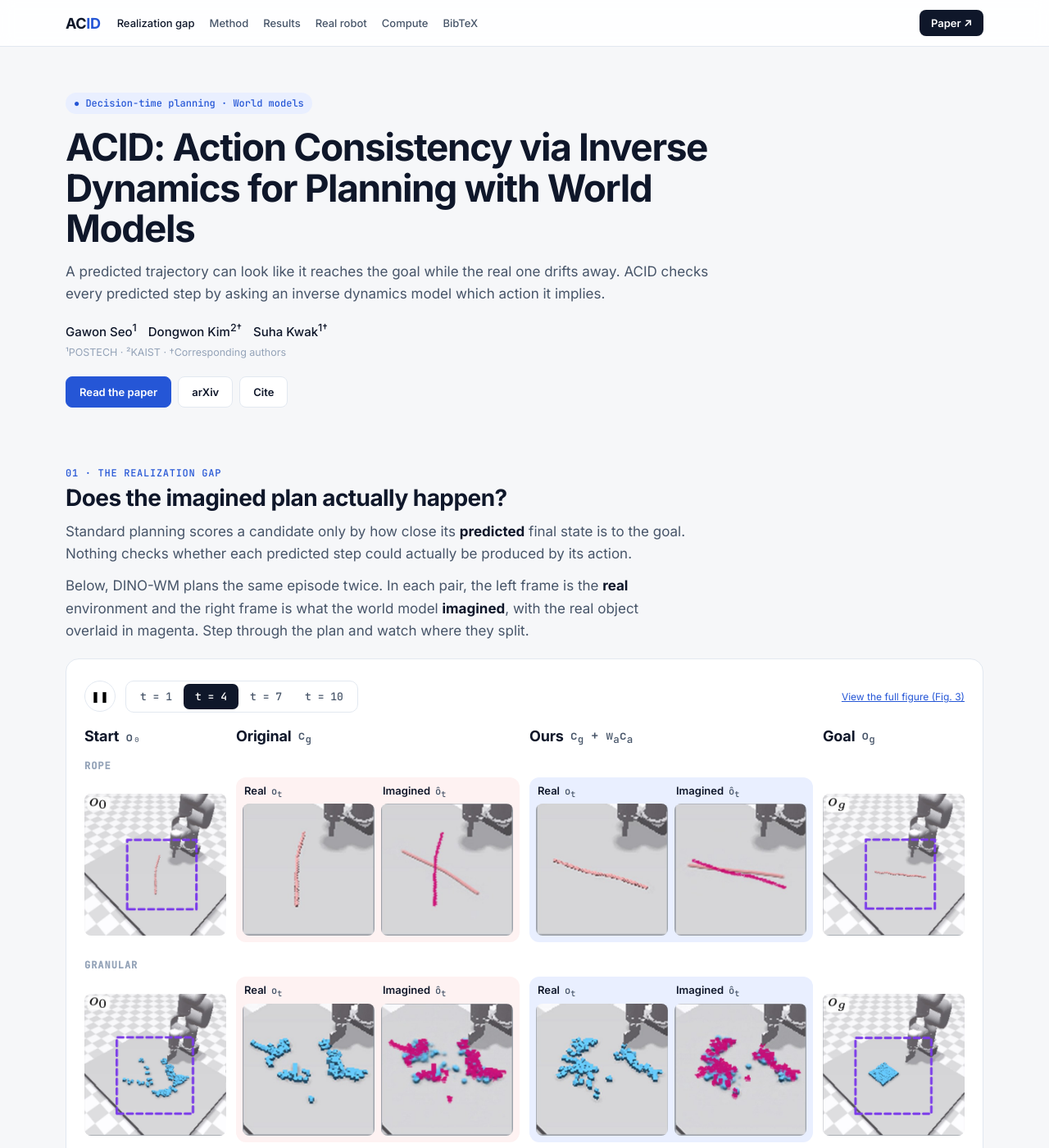
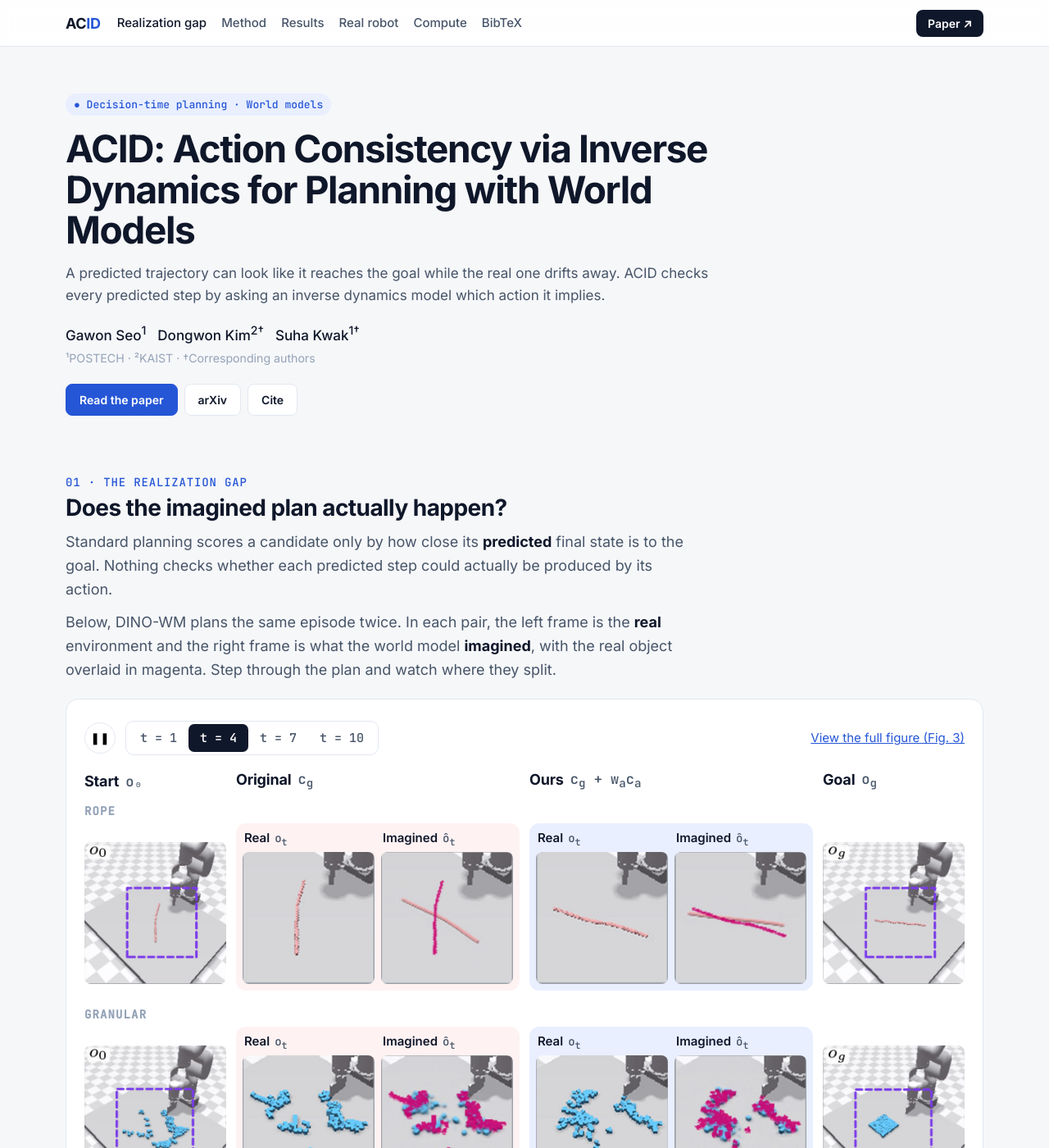
Before and after one commit to gawon1224/gawon1224.github.io, a Jekyll site: the page ACID/index.html, which Jekyll copies as it is, in a window 1280 px wide and 1400 px high. Shown: the whole window at 82% size. Built offline with Jekyll 4.4.1, drawn with Linux system fonts in a browser that asks for light colours.

Commit message:
Enlarge captions and secondary text on the ACID page
Bump annotation, caption and chart text one size step, then restore the
type hierarchy: larger lead and card titles, mid-gray captions.

Co-Authored-By: Claude Opus 5.5 <noreply@anthropic.com>

```diff
--- a/ACID/index.html
+++ b/ACID/index.html
@@ -30,7 +30,7 @@
   }
   * { box-sizing: border-box; }
   html { scroll-padding-top: 64px; }
-  body { margin: 0; background: var(--bg); color: var(--ink); font: 15px/1.6 var(--sans); }
+  body { margin: 0; background: var(--bg); color: var(--ink); font: 17px/1.6 var(--sans); }
   a { color: var(--ours); }
   .wrap { max-width: 1160px; margin: 0 auto; padding: 0 20px; }
   .narrow { max-width: 760px; }
@@ -40,29 +40,29 @@
   .logo { font: 700 18px var(--sans); letter-spacing: -.02em; text-decoration: none; color: var(--ink); }
   .logo span { color: var(--ours); }
   .topbar nav { display: flex; gap: 18px; overflow-x: auto; flex: 1; }
-  .topbar nav a { color: var(--ink-2); text-decoration: none; font-size: 13px; font-weight: 500; white-space: nowrap; }
+  .topbar nav a { color: var(--ink-2); text-decoration: none; font-size: 15px; font-weight: 500; white-space: nowrap; }
   .topbar nav a.on { color: var(--ink); }
-  .topbar .cta { font: 600 13px var(--sans); background: var(--ink); color: #fff; padding: 8px 14px; border-radius: 8px; text-decoration: none; white-space: nowrap; }
+  .topbar .cta { font: 600 14px var(--sans); background: var(--ink); color: #fff; padding: 8px 14px; border-radius: 8px; text-decoration: none; white-space: nowrap; }
 
   .hero { max-width: 820px; padding: 56px 0 24px; }
-  .pill { display: inline-flex; gap: 8px; align-items: center; font: 500 12px var(--mono); color: var(--ours); background: var(--ours-soft); padding: 5px 10px; border-radius: 999px; }
+  .pill { display: inline-flex; gap: 8px; align-items: center; font: 500 13px var(--mono); color: var(--ours); background: var(--ours-soft); padding: 5px 10px; border-radius: 999px; }
   h1 { font: 700 clamp(30px, 4.2vw, 46px)/1.08 var(--sans); letter-spacing: -.03em; margin: 16px 0 14px; }
   .hero p { color: var(--ink-2); font-size: 17px; margin: 0 0 18px; }
   .authors a { color: var(--ink); text-decoration: none; font-weight: 500; margin-right: 14px; }
   .authors small { color: var(--ink-3); }
   .btns { display: flex; gap: 8px; margin-top: 18px; flex-wrap: wrap; }
-  .btn { font: 600 13px var(--sans); padding: 10px 16px; border-radius: 8px; border: 1px solid var(--line); background: var(--card); color: var(--ink); text-decoration: none; cursor: pointer; }
+  .btn { font: 600 14px var(--sans); padding: 10px 16px; border-radius: 8px; border: 1px solid var(--line); background: var(--card); color: var(--ink); text-decoration: none; cursor: pointer; }
   .btn.p { background: var(--ours); border-color: var(--ours); color: #fff; }
 
   section { padding: 48px 0; }
-  .num { font: 500 12px var(--mono); color: var(--ours); letter-spacing: .06em; }
+  .num { font: 500 14px var(--mono); color: var(--ours); letter-spacing: .06em; }
   h2 { font: 700 28px/1.2 var(--sans); letter-spacing: -.02em; margin: 6px 0 10px; }
-  h3.sub { font: 700 18px/1.3 var(--sans); letter-spacing: -.01em; margin: 34px 0 4px; }
-  p.lead { font-size: 17px; color: var(--ink-2); margin: 0 0 12px; }
+  h3.sub { font: 700 21px/1.3 var(--sans); letter-spacing: -.01em; margin: 34px 0 4px; }
+  p.lead { font-size: 18px; color: var(--ink-2); margin: 0 0 12px; }
   p.lead b, p b { color: var(--ink); }
-  .note { font-size: 12px; color: var(--ink-3); }
+  .note { font-size: 15px; line-height: 1.55; color: #64748b; }
   .card { background: var(--card); border: 1px solid var(--line); border-radius: 16px; padding: 22px; }
-  .legend { display: flex; gap: 16px; flex-wrap: wrap; font-size: 13px; color: var(--ink-2); }
+  .legend { display: flex; gap: 16px; flex-wrap: wrap; font-size: 15px; color: var(--ink-2); }
   .legend i { display: inline-block; width: 12px; height: 12px; border-radius: 3px; margin-right: 6px; vertical-align: -1px; }
 
   /* ---------- 01: Fig. 3 step-through ---------- */
@@ -71,9 +71,9 @@
   .f3-head, .f3-row { display: grid; grid-template-columns: 1fr 2fr 2fr 1fr; gap: 12px; }
   .f3-head { font: 700 18px/1.25 var(--sans); color: var(--ink); padding: 0 0 10px; align-items: end; letter-spacing: -.01em; }
   .f3-head span { display: flex; align-items: center; flex-wrap: wrap; gap: 4px 8px; }
-  .f3-head small { font: 500 15px var(--mono); color: var(--ink-2); letter-spacing: 0; }
+  .f3-head small { font: 500 17px var(--mono); color: var(--ink-2); letter-spacing: 0; }
   .f3-row { margin-bottom: 14px; align-items: end; }
-  .f3-task { grid-column: 1 / -1; font: 600 12px var(--mono); letter-spacing: .08em; text-transform: uppercase; color: var(--ink-3); margin: 6px 0 -6px; }
+  .f3-task { grid-column: 1 / -1; font: 600 14px var(--mono); letter-spacing: .08em; text-transform: uppercase; color: var(--ink-3); margin: 6px 0 -6px; }
   .f3 img { width: 100%; display: block; border-radius: 8px; }
   .f3-big { position: relative; padding-bottom: 8px; }
   .f3-big img { aspect-ratio: 1; object-fit: cover; height: auto; }
@@ -81,19 +81,19 @@
   .f3-pair.orig { background: #fef2f2; }
   .f3-pair.ours { background: var(--ours-soft); }
   .f3-cell { position: relative; }
-  .f3-cell .lab { display: flex; gap: 6px; align-items: baseline; font: 600 13px/1.3 var(--sans); color: var(--ink); margin: 0 0 5px 2px; }
-  .f3-cell .lab small { font: 500 12px var(--mono); color: var(--ink-2); }
+  .f3-cell .lab { display: flex; gap: 6px; align-items: baseline; font: 600 15px/1.3 var(--sans); color: var(--ink); margin: 0 0 5px 2px; }
+  .f3-cell .lab small { font: 500 14px var(--mono); color: var(--ink-2); }
   .f3-cell img { aspect-ratio: 1; object-fit: cover; transition: opacity .25s; }
   .f3-ctl { display: flex; align-items: center; gap: 12px; flex-wrap: wrap; margin: 4px 0 18px; }
   .steps-seg { display: inline-flex; background: var(--card); border: 1px solid var(--line); border-radius: 10px; padding: 3px; }
-  .steps-seg button { font: 500 13px var(--mono); border: 0; background: transparent; padding: 7px 14px; border-radius: 7px; cursor: pointer; color: var(--ink-2); }
+  .steps-seg button { font: 500 15px var(--mono); border: 0; background: transparent; padding: 7px 14px; border-radius: 7px; cursor: pointer; color: var(--ink-2); }
   .steps-seg button.on { background: var(--ink); color: #fff; }
-  .playbtn { width: 38px; height: 38px; border-radius: 50%; border: 1px solid var(--line); background: var(--card); cursor: pointer; font-size: 13px; }
-  .verdict { font: 600 13px var(--sans); padding: 3px 9px; border-radius: 6px; color: #fff; }
+  .playbtn { width: 38px; height: 38px; border-radius: 50%; border: 1px solid var(--line); background: var(--card); cursor: pointer; font-size: 14px; }
+  .verdict { font: 600 15px var(--sans); padding: 3px 9px; border-radius: 6px; color: #fff; }
   .verdict.fail { background: var(--bad); } .verdict.ok { background: var(--good); }
   .key { display: grid; gap: 10px; margin-top: 8px; }
-  .key div { display: grid; grid-template-columns: 76px 1fr; gap: 12px; font-size: 14px; color: var(--ink-2); border-left: 3px solid var(--line); padding: 2px 0 2px 12px; }
-  .key div b { color: var(--ink); font-size: 14px; }
+  .key div { display: grid; grid-template-columns: 76px 1fr; gap: 12px; font-size: 16px; color: var(--ink-2); border-left: 3px solid var(--line); padding: 2px 0 2px 12px; }
+  .key div b { color: var(--ink); font-size: 16px; }
   .key div:nth-child(1) { border-color: #f87171; }
   .key div:nth-child(2) { border-color: var(--ours); }
   dialog { border: 0; border-radius: 14px; padding: 12px; max-width: min(1200px, 96vw); }
@@ -104,13 +104,13 @@
   .cycle { display: grid; grid-template-columns: 1fr 1fr; gap: 32px; align-items: start; margin-top: 20px; }
   .steps { display: flex; flex-direction: column; gap: 12px; }
   .step { padding: 16px 18px; border: 1px solid var(--line); border-radius: 12px; background: var(--card); cursor: pointer; transition: border-color .2s, box-shadow .2s; }
-  .step h4 { margin: 0 0 4px; font: 600 15px/1.3 var(--sans); }
-  .step p { margin: 0; font-size: 14px; color: var(--ink-2); }
+  .step h4 { margin: 0 0 4px; font: 700 18px/1.3 var(--sans); }
+  .step p { margin: 0; font-size: 16px; color: var(--ink-2); }
   .step.on { border-color: var(--ink); box-shadow: 0 1px 0 var(--ink); }
   .cyc-svg { position: sticky; top: 80px; }
   .cyc-svg svg { width: 100%; height: auto; display: block; }
   .cyc-svg .dim { opacity: .15; transition: opacity .35s; }
-  .eq { font: 500 15px/1.4 var(--mono); text-align: center; padding: 12px 0 2px; color: var(--ink); }
+  .eq { font: 500 17px/1.4 var(--mono); text-align: center; padding: 12px 0 2px; color: var(--ink); }
   .b-ink { color: var(--ours); } .o-ink { color: var(--idm); }
 
   /* ---------- 02b: animated pipeline ---------- */
@@ -124,104 +124,104 @@
   @keyframes glowPulse { 50% { opacity: .06; } }
   @media (prefers-reduced-motion: reduce) { .pipe-fig .ol.glow { animation: none; } }
   .pipe-bottom { display: grid; grid-template-columns: 1.15fr 1fr; gap: 24px; margin-top: 18px; padding-top: 18px; border-top: 1px solid var(--line); }
-  .algo { list-style: none; margin: 0; padding: 0; font: 13px/1.5 var(--mono); counter-reset: ln; }
+  .algo { list-style: none; margin: 0; padding: 0; font: 15px/1.5 var(--mono); counter-reset: ln; }
   .algo li { counter-increment: ln; display: flex; gap: 10px; padding: 3px 8px; border-radius: 6px; color: var(--ink-3); transition: background .25s, color .25s; }
   .algo li::before { content: counter(ln); width: 18px; text-align: right; color: #cbd5e1; flex: none; }
   .algo li.on { background: var(--ink); color: #fff; }
   .algo li.on::before { color: #94a3b8; }
-  .algo li .c { margin-left: auto; padding-left: 12px; font-size: 12px; opacity: .8; white-space: nowrap; }
+  .algo li .c { margin-left: auto; padding-left: 12px; font-size: 14px; opacity: .8; white-space: nowrap; }
   .algo .i1 { padding-left: 26px; } .algo .i2 { padding-left: 44px; }
   .pipe-meta { display: flex; align-items: center; gap: 10px; }
   .pipe-meta .chip { cursor: default; }
-  .pipe-side h4 { margin: 12px 0 4px; font-size: 17px; letter-spacing: -.01em; }
-  .pipe-side p { margin: 0; color: var(--ink-2); font-size: 14px; min-height: 66px; }
+  .pipe-side h4 { margin: 12px 0 4px; font-size: 18px; font-weight: 700; letter-spacing: -.01em; }
+  .pipe-side p { margin: 0; color: var(--ink-2); font-size: 16px; min-height: 66px; }
   .pipe-prog { display: flex; gap: 3px; margin: 14px 0 12px; }
   .pipe-prog i { flex: 1; height: 4px; border-radius: 2px; background: var(--line); cursor: pointer; }
   .pipe-prog i.done { background: #94a3b8; }
   .pipe-prog i.on { background: var(--ink); }
   .pipe-ctl { display: flex; gap: 8px; }
-  @media (max-width: 860px) { .pipe-bottom { grid-template-columns: 1fr; } .algo { font-size: 12px; } .algo li .c { display: none; } }
+  @media (max-width: 860px) { .pipe-bottom { grid-template-columns: 1fr; } .algo { font-size: 14px; } .algo li .c { display: none; } }
 
   /* ---------- 03: results ---------- */
   .metric-row { display: grid; gap: 14px; margin-top: 14px; }
   .metric-row.three { grid-template-columns: repeat(3, 1fr); }
   .metric-row.two { grid-template-columns: repeat(2, 1fr) 1fr; }
   .mh { display: flex; justify-content: space-between; align-items: baseline; margin-top: 22px; }
-  .mh b { font-size: 14px; }
+  .mh b { font-size: 16px; }
   .tchart { padding: 16px 16px 10px; }
-  .tchart h4 { margin: 0; font-size: 15px; }
+  .tchart h4 { margin: 0; font-size: 18px; font-weight: 700; }
   .tchart svg { width: 100%; height: auto; display: block; overflow: visible; }
-  .tchart text { font: 11px var(--sans); fill: var(--ink-2); }
-  .tchart text.d { font: 600 12px var(--sans); fill: var(--good); }
+  .tchart text { font: 13px var(--sans); fill: var(--ink-2); }
+  .tchart text.d { font: 600 14px var(--sans); fill: var(--good); }
   .tchart .bar { cursor: default; }
   .side { display: flex; flex-direction: column; gap: 10px; }
   .side .ovh { display: grid; grid-template-columns: 1fr 1fr; gap: 10px; }
   .ovh div { border: 1px solid var(--line); border-radius: 10px; padding: 10px 12px; }
-  .ovh b { font: 600 16px var(--sans); display: block; }
-  .ovh span { font-size: 12px; color: var(--ink-2); }
+  .ovh b { font: 600 17px var(--sans); display: block; }
+  .ovh span { font-size: 14px; color: var(--ink-2); }
 
   .filters { display: flex; gap: 8px; flex-wrap: wrap; align-items: center; }
-  .chip { font: 500 13px var(--sans); padding: 7px 12px; border-radius: 999px; border: 1px solid var(--line); background: var(--card); cursor: pointer; color: var(--ink-2); }
+  .chip { font: 500 15px var(--sans); padding: 7px 12px; border-radius: 999px; border: 1px solid var(--line); background: var(--card); cursor: pointer; color: var(--ink-2); }
   .chip.on { background: var(--ink); color: #fff; border-color: var(--ink); }
   .rail-head { display: flex; justify-content: space-between; align-items: end; gap: 16px; margin-top: 34px; }
   .rail-ctl { display: flex; align-items: center; gap: 8px; flex: none; }
-  .rail-ctl button { width: 40px; height: 40px; border-radius: 50%; border: 1px solid var(--line); background: var(--card); color: var(--ink); cursor: pointer; font-size: 16px; }
+  .rail-ctl button { width: 40px; height: 40px; border-radius: 50%; border: 1px solid var(--line); background: var(--card); color: var(--ink); cursor: pointer; font-size: 17px; }
   .rail-ctl button:disabled { opacity: .35; cursor: default; }
   .rail { display: grid; align-items: start; grid-auto-flow: column; grid-auto-columns: min(560px, 86vw); gap: 16px; overflow-x: auto; scroll-snap-type: x mandatory; scroll-behavior: smooth; padding: 14px 2px 10px; scrollbar-width: thin; }
   .rcard { scroll-snap-align: start; background: var(--card); border: 1px solid var(--line); border-radius: 16px; padding: 14px; }
   .rcard .hd { display: flex; justify-content: space-between; align-items: baseline; gap: 10px; margin-bottom: 10px; }
-  .rcard .hd b { font-size: 15px; }
+  .rcard .hd b { font-size: 18px; font-weight: 700; }
   .rcard .pair { display: grid; grid-template-columns: 1fr 1fr; gap: 10px; }
   .rcard .pair + .wm { margin-top: 12px; }
-  .rcard .wm { font: 600 12px var(--sans); color: var(--ink-2); margin: 0 0 6px; }
-  .rcard .cdv { font: 500 12px var(--mono); color: var(--ink-2); margin-top: 6px; text-align: center; }
+  .rcard .wm { font: 600 14px var(--sans); color: var(--ink-2); margin: 0 0 6px; }
+  .rcard .cdv { font: 500 14px var(--mono); color: var(--ink-2); margin-top: 6px; text-align: center; }
   .rcard .cdv.u { color: var(--ours); font-weight: 600; }
   .pv { border-radius: 10px; overflow: hidden; background: #0b0f17; position: relative; }
   .pv video { width: 100%; display: block; image-rendering: pixelated; }
-  .pv .tag { position: absolute; top: 8px; left: 8px; font: 600 11px var(--sans); background: rgba(255,255,255,.92); padding: 3px 8px; border-radius: 6px; }
-  .pv .res { position: absolute; top: 8px; right: 8px; font: 600 11px var(--sans); padding: 3px 8px; border-radius: 6px; color: #fff; }
+  .pv .tag { position: absolute; top: 8px; left: 8px; font: 600 13px var(--sans); background: rgba(255,255,255,.92); padding: 3px 8px; border-radius: 6px; }
+  .pv .res { position: absolute; top: 8px; right: 8px; font: 600 13px var(--sans); padding: 3px 8px; border-radius: 6px; color: #fff; }
   /* PLDM ships rollout and goal separately; lay them out as one 2:1 frame like the Le-WM videos. */
   .pv .split { display: grid; grid-template-columns: 1fr 1fr; }
   .pv .split video, .pv .split img { width: 100%; aspect-ratio: 1; object-fit: cover; display: block; image-rendering: pixelated; }
-  .rcard .cap { font-size: 12px; color: var(--ink-3); margin: 8px 0 0; }
+  .rcard .cap { font-size: 15px; color: #64748b; margin: 8px 0 0; }
 
   /* ---------- 04: robot ---------- */
   .rtask { margin-top: 18px; }
   .rtask .hd { display: flex; gap: 10px; align-items: baseline; }
-  .rtask .hd b { font-size: 16px; }
+  .rtask .hd b { font-size: 18px; font-weight: 700; }
   .rvids { display: grid; grid-template-columns: repeat(3, 1fr); gap: 14px; margin-top: 10px; }
   .rv { background: var(--card); border: 1px solid var(--line); border-radius: 14px; overflow: hidden; }
   .rv.win { border-color: var(--ours); box-shadow: 0 0 0 1px var(--ours); }
   .rv video { width: 100%; display: block; aspect-ratio: 4 / 3; object-fit: cover; background: #0b0f17; }
   .rv .cap { padding: 12px 14px 14px; }
-  .rv .cap .h { display: flex; justify-content: space-between; gap: 8px; font: 600 14px var(--sans); }
-  .rv .cap .res { font: 600 12px var(--sans); padding: 2px 8px; border-radius: 6px; color: #fff; white-space: nowrap; }
-  .rv .cap p { margin: 6px 0 0; font-size: 13px; color: var(--ink-2); line-height: 1.45; }
+  .rv .cap .h { display: flex; justify-content: space-between; gap: 8px; font: 600 16px var(--sans); }
+  .rv .cap .res { font: 600 14px var(--sans); padding: 2px 8px; border-radius: 6px; color: #fff; white-space: nowrap; }
+  .rv .cap p { margin: 6px 0 0; font-size: 15px; color: var(--ink-2); line-height: 1.45; }
   .rbars { margin-top: 18px; display: grid; gap: 12px; }
-  .rrow { display: grid; grid-template-columns: 190px 1fr 120px; gap: 14px; align-items: center; font-size: 13px; }
+  .rrow { display: grid; grid-template-columns: 190px 1fr 120px; gap: 14px; align-items: center; font-size: 15px; }
   .rrow .nm { font-weight: 500; }
   .rrow .nm.win { font-weight: 700; }
   .rtrack { display: grid; gap: 4px; }
   .rtrack i { display: block; height: 10px; border-radius: 0 4px 4px 0; background: var(--orig); }
   .rtrack i.u { background: var(--ours); }
   .rtrack i + i { opacity: .7; }
-  .rrow .v { font: 500 13px var(--mono); text-align: right; }
-  .rkey { display: flex; gap: 16px; font-size: 12px; color: var(--ink-3); }
+  .rrow .v { font: 500 15px var(--mono); text-align: right; }
+  .rkey { display: flex; flex-wrap: wrap; gap: 6px 16px; font-size: 15px; color: #64748b; }
   @media (max-width: 860px) { .rvids { grid-template-columns: 1fr; } .rrow { grid-template-columns: 90px 1fr 96px; } }
 
   /* ---------- 05: compute ---------- */
   .chart svg { width: 100%; height: auto; display: block; overflow: visible; }
-  .chart text { font: 11px var(--sans); fill: var(--ink-3); }
+  .chart text { font: 13px var(--sans); fill: var(--ink-3); }
   .chart .lbl { fill: var(--ink); font-weight: 600; }
   .compute-grid { display: grid; grid-template-columns: 1fr 1.5fr; gap: 16px; margin-top: 16px; }
   .cd-pair { display: grid; grid-template-columns: 1fr 1fr; gap: 14px; }
-  .cd-pair h5 { margin: 0 0 2px; font-size: 13px; }
-  .plot-legend { display: flex; flex-wrap: wrap; gap: 6px 14px; font-size: 12px; color: var(--ink-2); margin: 0 0 6px; }
+  .cd-pair h5 { margin: 0 0 2px; font-size: 16px; font-weight: 700; }
+  .plot-legend { display: flex; flex-wrap: wrap; gap: 6px 14px; font-size: 14px; color: var(--ink-2); margin: 0 0 6px; }
   .plot-legend svg { width: 22px; height: 8px; display: inline-block; vertical-align: middle; margin-right: 5px; overflow: visible; }
 
-  pre { background: #0f172a; color: #e2e8f0; border-radius: 12px; padding: 18px; font: 13px/1.55 var(--mono); overflow-x: auto; margin: 0; }
-  .tip { position: fixed; pointer-events: none; background: var(--ink); color: #fff; font: 12px/1.45 var(--sans); padding: 8px 10px; border-radius: 8px; opacity: 0; z-index: 50; }
-  footer { text-align: center; color: var(--ink-3); font-size: 12px; padding: 30px 0 60px; }
+  pre { background: #0f172a; color: #e2e8f0; border-radius: 12px; padding: 18px; font: 14px/1.55 var(--mono); overflow-x: auto; margin: 0; }
+  .tip { position: fixed; pointer-events: none; background: var(--ink); color: #fff; font: 13px/1.45 var(--sans); padding: 8px 10px; border-radius: 8px; opacity: 0; z-index: 50; }
+  footer { text-align: center; color: var(--ink-3); font-size: 14px; padding: 30px 0 60px; }
 
   @media (max-width: 960px) {
     .metric-row.three, .metric-row.two { grid-template-columns: 1fr 1fr; }
@@ -236,9 +236,9 @@
     .f3-head { display: none; }
     .f3-row { grid-template-columns: 1fr 1fr; }
     .f3-big { order: 3; }
-    .f3-big::before { content: attr(data-l); position: absolute; bottom: 8px; left: 8px; font: 600 11px var(--sans); background: rgba(255,255,255,.92); padding: 2px 7px; border-radius: 5px; z-index: 1; }
+    .f3-big::before { content: attr(data-l); position: absolute; bottom: 8px; left: 8px; font: 600 13px var(--sans); background: rgba(255,255,255,.92); padding: 2px 7px; border-radius: 5px; z-index: 1; }
     .f3-pair { grid-template-columns: 1fr; }
-    .f3-pair::before { content: attr(data-l); font: 600 12px var(--sans); }
+    .f3-pair::before { content: attr(data-l); font: 600 14px var(--sans); }
     .f3-big { padding-bottom: 0; }
   }
   @media (max-width: 560px) {
@@ -406,7 +406,7 @@
   <div class="compute-grid">
     <div class="card chart" id="bud"></div>
     <div class="card chart">
-      <h4 style="margin:0 0 2px;font-size:15px">Fewer planning steps · DINO-WM</h4>
+      <h4 style="margin:0 0 2px;font-size:18px;font-weight:700">Fewer planning steps · DINO-WM</h4>
       <p class="note" style="margin:0 0 8px">Mean Chamfer distance over planning steps (lower is better). Orange dashed line: where Original ends after 10 steps.</p>
       <div class="cd-pair"><div id="cdGran"></div><div id="cdRope"></div></div>
     </div>
@@ -697,7 +697,7 @@ function taskChart(i) {
 }
 $("#rowSR").innerHTML = [0, 1, 2].map(taskChart).join("");
 $("#rowCD").innerHTML = [3, 4].map(taskChart).join("") + `<div class="card side">
-  <h4 style="margin:0;font-size:15px">Beyond JEPA: a video world model</h4>
+  <h4 style="margin:0;font-size:18px;font-weight:700">Beyond JEPA: a video world model</h4>
   <p class="note" style="margin:0">NWM trained with CompACT, goal-conditioned navigation on RECON (lower is better).</p>
   <div class="ovh"><div><span>ATE</span><b>1.3141 → 1.2835</b><span style="color:var(--good);font-weight:600">−2.3%</span></div><div><span>RPE (trans.)</span><b>0.3831 → 0.3773</b><span style="color:var(--good);font-weight:600">−1.5%</span></div></div>
 </div>`;
@@ -800,7 +800,7 @@ plot($("#bud"), {
     { name: "PLDM · Ours", vals: D.budget.PLDM.ours, c: "#2556d6", dash: true },
   ],
   aria: "Reacher success rate versus number of CEM samples for Le-WM and PLDM",
-  head: `<h4 style="margin:0 0 2px;font-size:15px">Fewer CEM samples · Reacher</h4>
+  head: `<h4 style="margin:0 0 2px;font-size:18px;font-weight:700">Fewer CEM samples · Reacher</h4>
     <p class="note" style="margin:0 0 8px">Success rate (%) vs. CEM samples N, λ = 0.07. Ours at N = 30 is already above Original at N = 300.</p>
     <div class="plot-legend"><span>${sw("#a3abb8")}Le-WM · Original</span><span>${sw("#2556d6")}Le-WM · Ours</span><span>${sw("#a3abb8", true, true)}PLDM · Original</span><span>${sw("#2556d6", true, true)}PLDM · Ours</span></div>`,
 });
```
